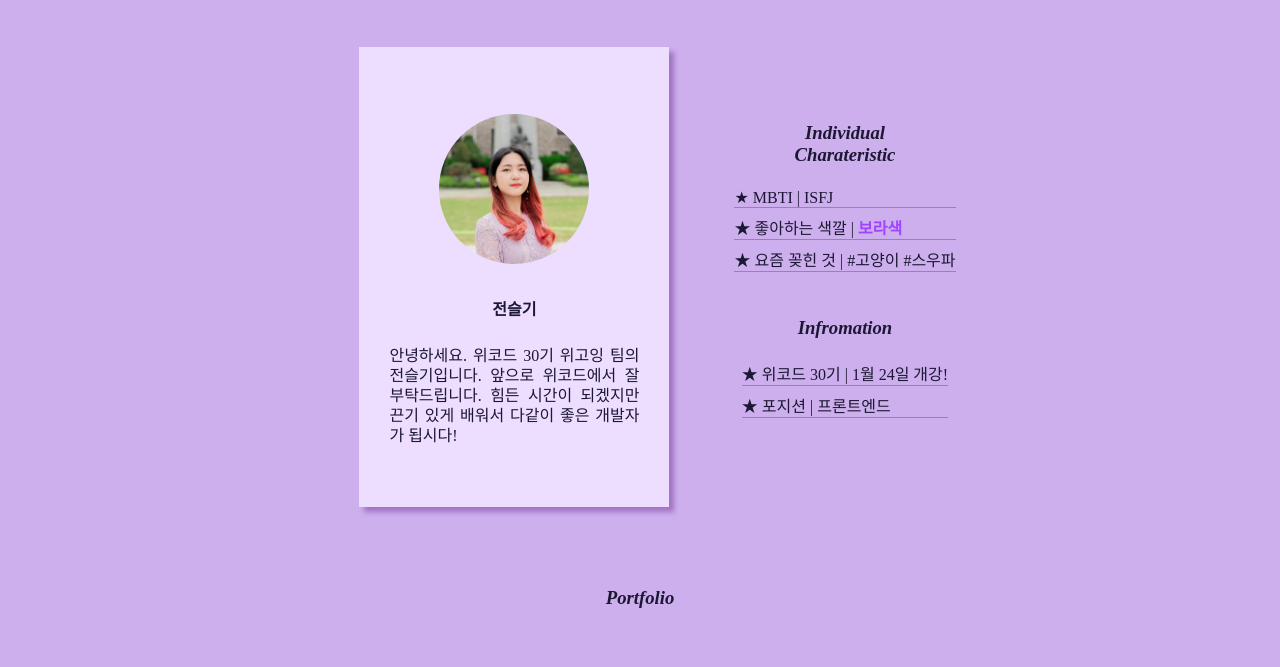
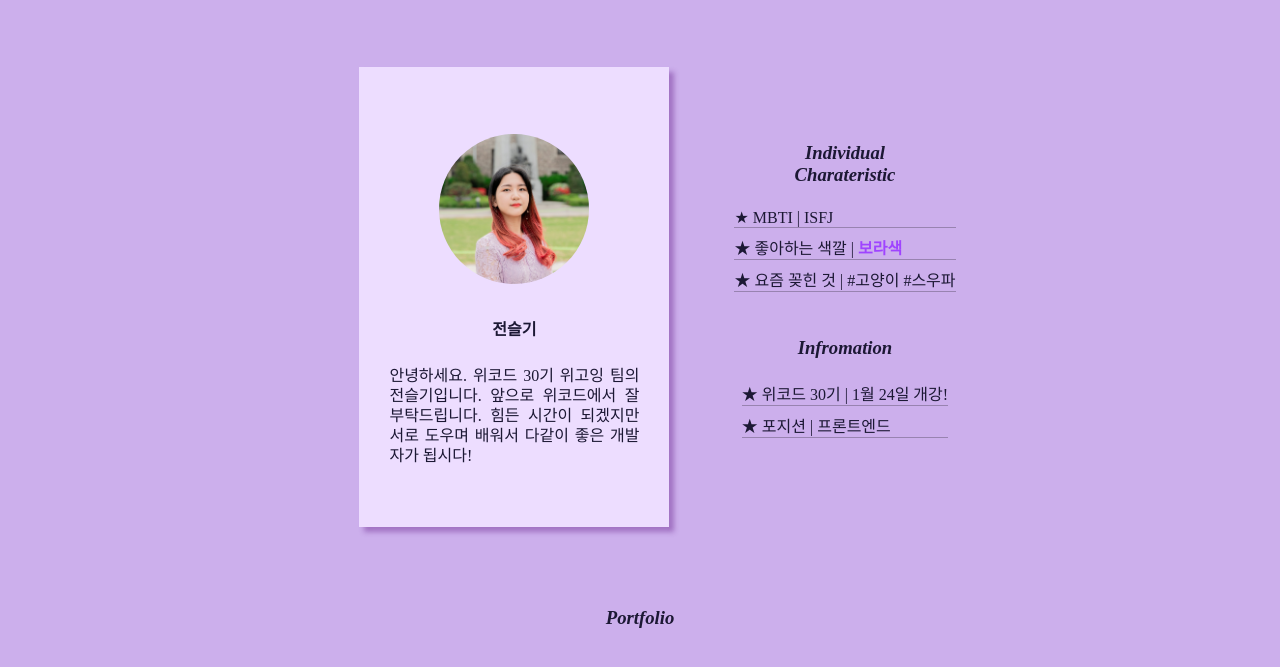
Before and after one commit to JUNSEULGI/introducing, a plain HTML site: page index.html in a window 1280 px wide. Shown: the part 97-764 px from the top of the page. Drawn offline with Linux system fonts and the light colour scheme.

Commit message:
작은 수정

```diff
--- a/index.html
+++ b/index.html
@@ -26,7 +26,7 @@
           <h4>전슬기</h4>
           <p>
             안녕하세요. 위코드 30기 위고잉 팀의 전슬기입니다. 앞으로 위코드에서
-            잘 부탁드립니다. 힘든 시간이 되겠지만 끈기 있게 배워서 다같이 좋은
+            잘 부탁드립니다. 힘든 시간이 되겠지만 서로 도우며 배워서 다같이 좋은
             개발자가 됩시다!
           </p>
         </div>
--- a/style.css
+++ b/style.css
@@ -29,6 +29,10 @@ h1 {
   flex-wrap: wrap;
   justify-content: space-around;
   font-size: 14px;
+}
+
+main {
+  padding-top: 20px;
 }
 
 h3,
```
Also changed, not shown: portfolio.html (+1 -3 lines).
